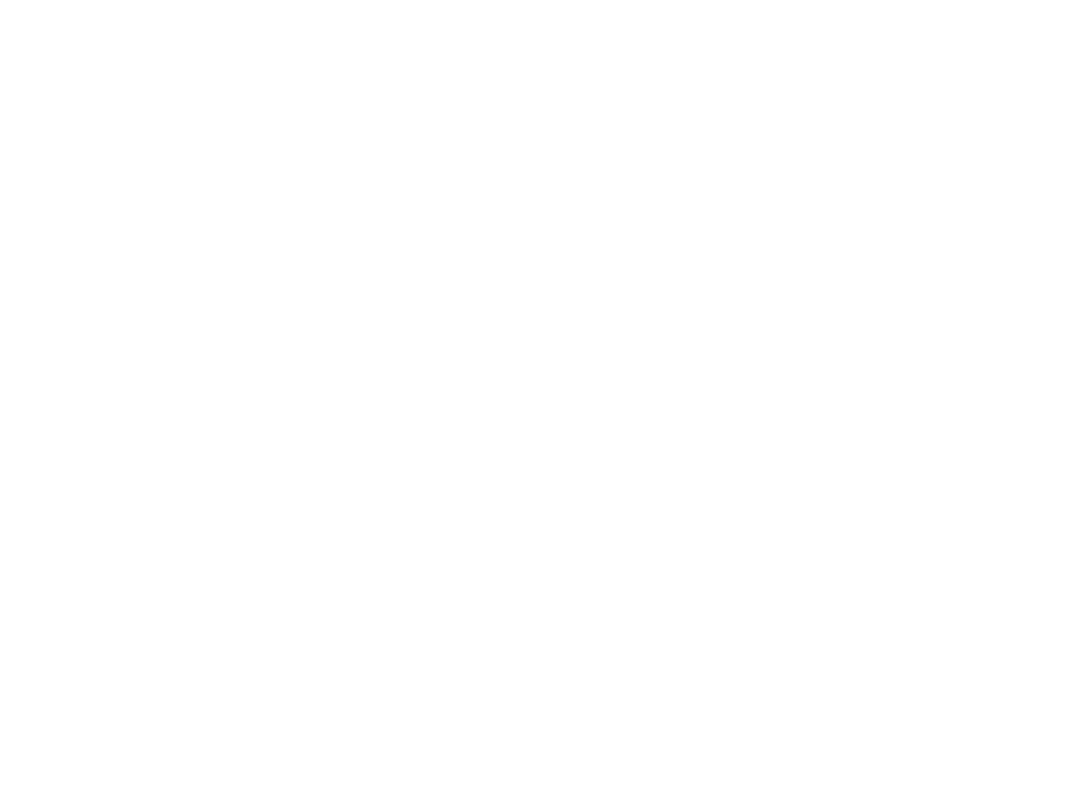
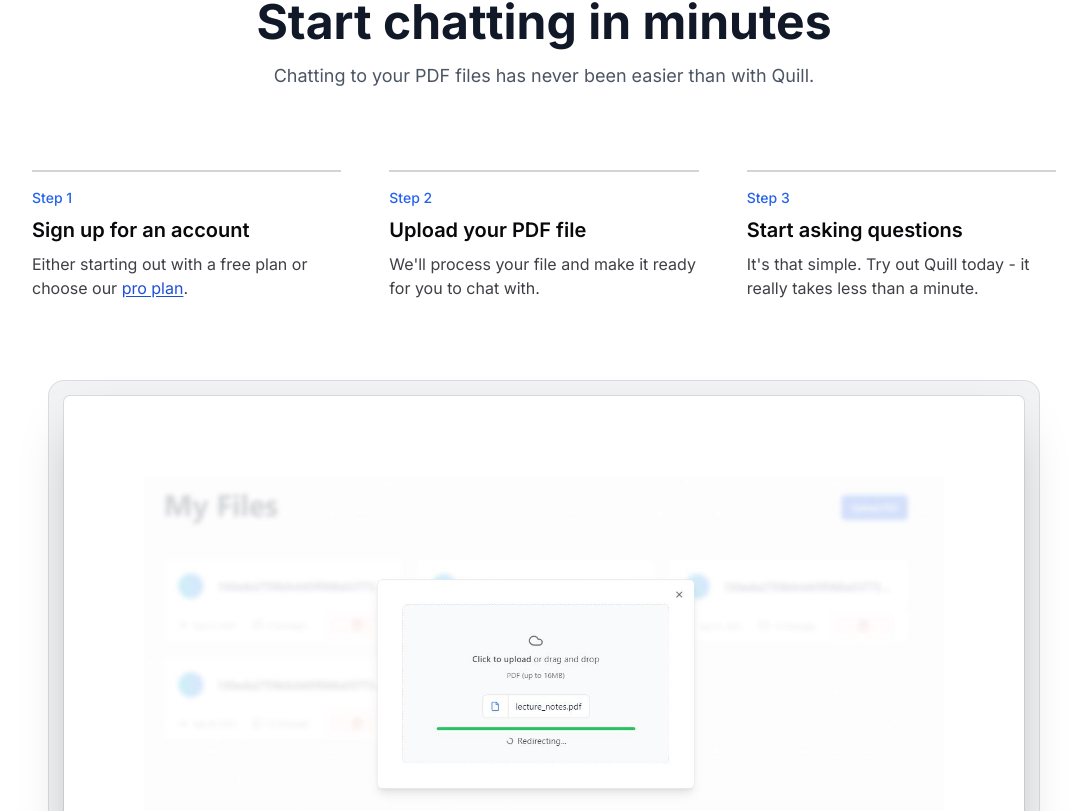
Before and after one commit to vishh2dev/chatwithpdf, a Next.js app: page / in a window 1280 px wide. Shown: the part 1569-2380 px from the top of the page, without its empty margins (96-1183 px from the left). Before the commit the page ends 1359 px from the top, so only its background shows below. Built offline with nearby package versions, Linux system fonts and the light colour scheme.

Commit message:
feat:added file upload image and feat to landing page

```diff
--- a/src/app/page.tsx
+++ b/src/app/page.tsx
@@ -26,7 +26,7 @@
       Get Started<ArrowRight className="ml-2 h-5 w-5"/>
     </Link>
    </MaxWidthWrapper>
-   <div>
+       <div>
         <div className='relative isolate'>
           <div
             aria-hidden='true'
@@ -71,6 +71,87 @@
         </div>
       </div>
 
+
+      <div className='mx-auto mb-32 mt-32 max-w-5xl sm:mt-56'>
+        <div className='mb-12 px-6 lg:px-8'>
+          <div className='mx-auto max-w-2xl sm:text-center'>
+            <h2 className='mt-2 font-bold text-4xl text-gray-900 sm:text-5xl'>
+              Start chatting in minutes
+            </h2>
+            <p className='mt-4 text-lg text-gray-600'>
+              Chatting to your PDF files has never been
+              easier than with Quill.
+            </p>
+          </div>
+        </div>
+
+
+        <ol className='my-8 space-y-4 pt-8 md:flex md:space-x-12 md:space-y-0'>
+          <li className='md:flex-1'>
+            <div className='flex flex-col space-y-2 border-l-4 border-zinc-300 py-2 pl-4 md:border-l-0 md:border-t-2 md:pb-0 md:pl-0 md:pt-4'>
+              <span className='text-sm font-medium text-blue-600'>
+                Step 1
+              </span>
+              <span className='text-xl font-semibold'>
+                Sign up for an account
+              </span>
+              <span className='mt-2 text-zinc-700'>
+                Either starting out with a free plan or
+                choose our{' '}
+                <Link
+                  href='/pricing'
+                  className='text-blue-700 underline underline-offset-2'>
+                  pro plan
+                </Link>
+                .
+              </span>
+            </div>
+          </li>
+          <li className='md:flex-1'>
+            <div className='flex flex-col space-y-2 border-l-4 border-zinc-300 py-2 pl-4 md:border-l-0 md:border-t-2 md:pb-0 md:pl-0 md:pt-4'>
+              <span className='text-sm font-medium text-blue-600'>
+                Step 2
+              </span>
+              <span className='text-xl font-semibold'>
+                Upload your PDF file
+              </span>
+              <span className='mt-2 text-zinc-700'>
+                We&apos;ll process your file and make it
+                ready for you to chat with.
+              </span>
+            </div>
+          </li>
+          <li className='md:flex-1'>
+            <div className='flex flex-col space-y-2 border-l-4 border-zinc-300 py-2 pl-4 md:border-l-0 md:border-t-2 md:pb-0 md:pl-0 md:pt-4'>
+              <span className='text-sm font-medium text-blue-600'>
+                Step 3
+              </span>
+              <span className='text-xl font-semibold'>
+                Start asking questions
+              </span>
+              <span className='mt-2 text-zinc-700'>
+                It&apos;s that simple. Try out Quill today -
+                it really takes less than a minute.
+              </span>
+            </div>
+          </li>
+        </ol>
+
+        <div className='mx-auto max-w-6xl px-6 lg:px-8'>
+          <div className='mt-16 flow-root sm:mt-24'>
+            <div className='-m-2 rounded-xl bg-gray-900/5 p-2 ring-1 ring-inset ring-gray-900/10 lg:-m-4 lg:rounded-2xl lg:p-4'>
+              <Image
+                src='/file-upload-preview.jpg'
+                alt='uploading preview'
+                width={1419}
+                height={732}
+                quality={100}
+                className='rounded-md bg-white p-2 sm:p-8 md:p-20 shadow-2xl ring-1 ring-gray-900/10'
+              />
+            </div>
+          </div>
+        </div>
+      </div>
    </>
   )
 }
```
Also changed, not shown: public/file-upload-preview.jpg (added).
